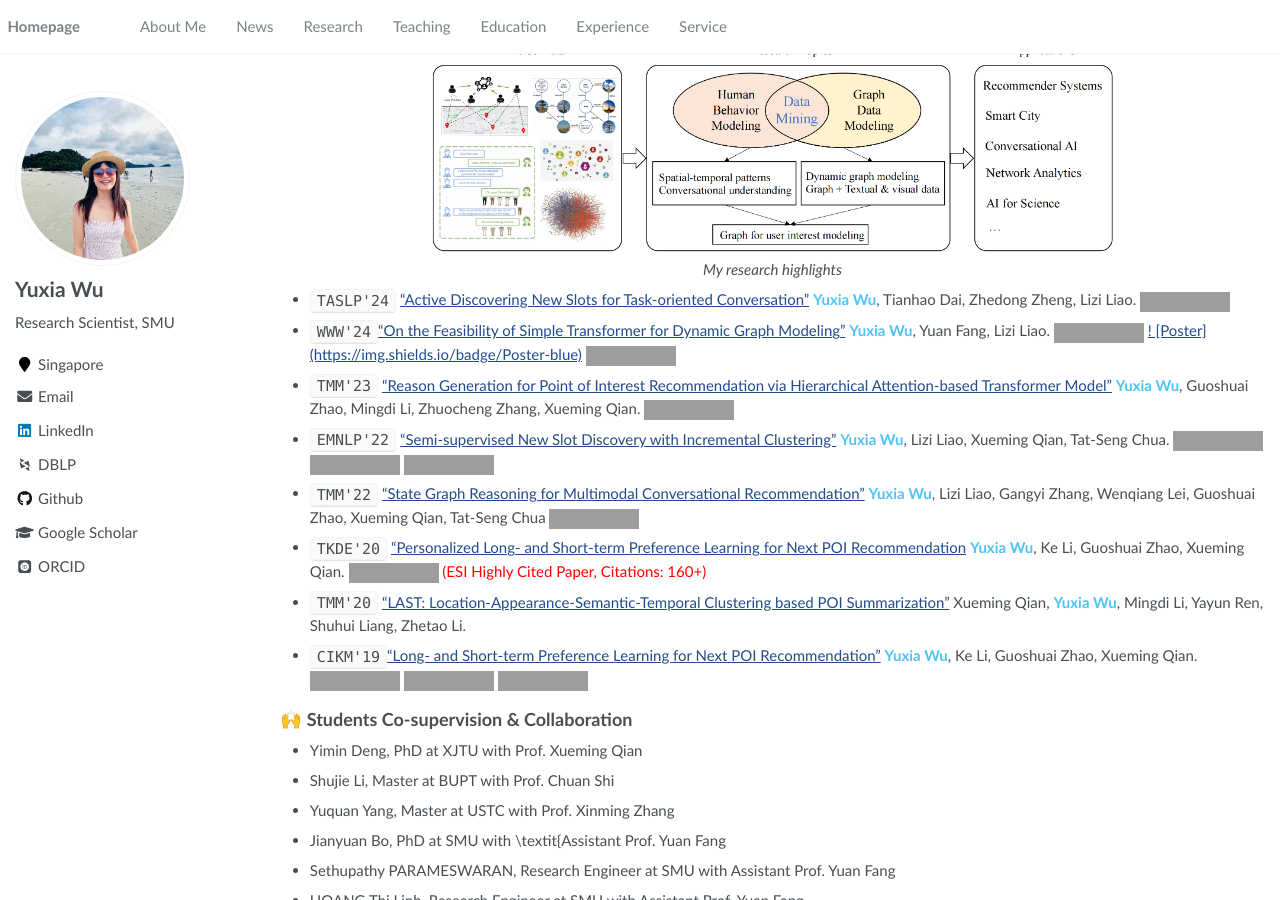
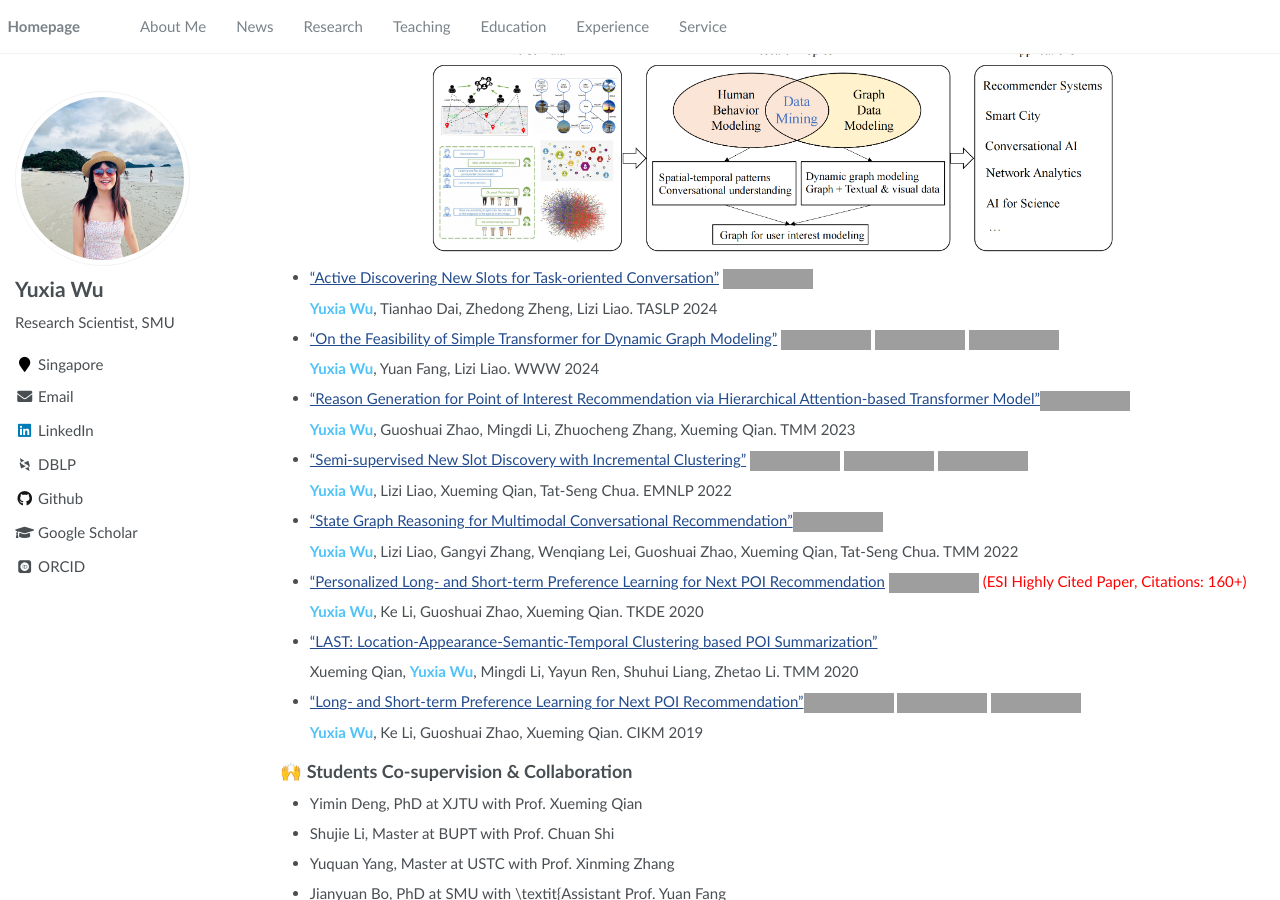
Before and after one commit to YuxiaWu/YuxiaWu.github.io, a Jekyll site: the page built from _pages/about.md, in a window 1280 px wide and 900 px high, scrolled down 797 px. Built offline with Jekyll 4.4.1, drawn with Linux system fonts in a browser that asks for light colours; some web fonts are replaced; grey boxes are pictures that could not be loaded.

Commit message:
Update about.md

```diff
--- a/_pages/about.md
+++ b/_pages/about.md
@@ -46,42 +46,44 @@ I am interested in conducting interdisciplinary research and am open to collabor
 See [Google Scholar](https://scholar.google.com/citations?user=bRgptuYAAAAJ) for the full publication list.
 
  <div style="text-align: center;">
-    <img src="/images/research-theme.png" alt="My Profile Image" width="70%">
-    <p><em>My research highlights </em></p>
+    <img src="/images/research-theme.png" alt="My research highlights" width="70%">
 </div>
 
-- ``TASLP'24`` ["Active Discovering New Slots for Task-oriented Conversation"](/my_papers/Active_Discovering_New_Slots_for_Task_oriented_Conversation.pdf)
-  <span style="color:#4FC3F7">**Yuxia Wu**</span>, Tianhao Dai, Zhedong Zheng, Lizi Liao.
-  [![CODE](https://img.shields.io/badge/CODE-blue)](https://github.com/YuxiaWu/Bi-criteria) <span class='show_paper_citations' data='bRgptuYAAAAJ:UebtZRa9Y70C'></span>
+-  ["Active Discovering New Slots for Task-oriented Conversation"](/my_papers/Active_Discovering_New_Slots_for_Task_oriented_Conversation.pdf) [![CODE](https://img.shields.io/badge/CODE-blue)](https://github.com/YuxiaWu/Bi-criteria) <span class='show_paper_citations' data='bRgptuYAAAAJ:UebtZRa9Y70C'></span>
 
-- ``WWW'24``["On the Feasibility of Simple Transformer for Dynamic Graph Modeling"](https://dl.acm.org/doi/pdf/10.1145/3589334.3645622)
-  <span style="color:#4FC3F7">**Yuxia Wu**</span>, Yuan Fang, Lizi Liao.
-  [![CODE](https://img.shields.io/badge/CODE-blue)](https://github.com/YuxiaWu/SimpleDyG) <strong><span class='show_paper_citations' data='bRgptuYAAAAJ:KlAtU1dfN6UC'></span></strong> [!  [Poster](https://img.shields.io/badge/Poster-blue)](/my_papers/WWW24-SimpleDyG-poster.pdf) [![VIDEO](https://img.shields.io/badge/VIDEO-blue)](https://www.youtube.com/watch?v=7sS0yVRS_jM)
+    <span style="color:#4FC3F7">**Yuxia Wu**</span>, Tianhao Dai, Zhedong Zheng, Lizi Liao. TASLP 2024
 
-- ``TMM'23`` ["Reason Generation for Point of Interest Recommendation via Hierarchical Attention-based Transformer Model"](/my_papers/Reason Generation for Point of Interest Recommendation via a Hierarchical Attention-based Transformer Model.pdf)
-  <span style="color:#4FC3F7">**Yuxia Wu**</span>, Guoshuai Zhao, Mingdi Li, Zhuocheng Zhang, Xueming Qian.
-  [![CODE](https://img.shields.io/badge/CODE-blue)](https://github.com/YuxiaWu/HAT)
+- ["On the Feasibility of Simple Transformer for Dynamic Graph Modeling"](https://dl.acm.org/doi/pdf/10.1145/3589334.3645622) [![CODE](https://img.shields.io/badge/CODE-blue)](https://github.com/YuxiaWu/SimpleDyG) <strong><span class='show_paper_citations' data='bRgptuYAAAAJ:KlAtU1dfN6UC'></span></strong> [![Poster](https://img.shields.io/badge/Poster-blue)](/my_papers/WWW24-SimpleDyG-poster.pdf) [![VIDEO](https://img.shields.io/badge/VIDEO-blue)](https://www.youtube.com/watch?v=7sS0yVRS_jM)
 
-- ``EMNLP'22`` ["Semi-supervised New Slot Discovery with Incremental Clustering"](/my_papers/2022.findings-emnlp.462.pdf)
-  <span style="color:#4FC3F7">**Yuxia Wu**</span>, Lizi Liao, Xueming Qian, Tat-Seng Chua.
-  [![CODE](https://img.shields.io/badge/CODE-blue)](https://github.com/YuxiaWu/SIC) [![Slides](https://img.shields.io/badge/Slides-blue)](/my_papers/EMNLP22-SIC-slides.pdf) [![VIDEO](https://img.shields.io/badge/VIDEO-blue)](https://aclanthology.org/2022.findings-emnlp.462.mp4)
+  <span style="color:#4FC3F7">**Yuxia Wu**</span>, Yuan Fang, Lizi Liao. WWW 2024
 
-- ``TMM'22`` ["State Graph Reasoning for Multimodal Conversational Recommendation"](/my_papers/State_Graph_Reasoning_for_Multimodal_Conversational_Recommendation.pdf)
-<span style="color:#4FC3F7">**Yuxia Wu**</span>, Lizi Liao, Gangyi Zhang, Wenqiang Lei, Guoshuai Zhao, Xueming Qian, Tat-Seng Chua
-[![CODE](https://img.shields.io/badge/CODE-blue)](https://github.com/yieshah/SGR) <strong><span class='show_paper_citations' data='bRgptuYAAAAJ:KlAtU1dfN6UC'></span></strong>
+- ["Reason Generation for Point of Interest Recommendation via Hierarchical Attention-based Transformer Model"](/my_papers/Reason Generation for Point of Interest Recommendation via a Hierarchical Attention-based Transformer Model.pdf)[![CODE](https://img.shields.io/badge/CODE-blue)](https://github.com/YuxiaWu/HAT)
+
+  <span style="color:#4FC3F7">**Yuxia Wu**</span>, Guoshuai Zhao, Mingdi Li, Zhuocheng Zhang, Xueming Qian. TMM 2023
+
+- ["Semi-supervised New Slot Discovery with Incremental Clustering"](/my_papers/2022.findings-emnlp.462.pdf)  [![CODE](https://img.shields.io/badge/CODE-blue)](https://github.com/YuxiaWu/SIC) [![Slides](https://img.shields.io/badge/Slides-blue)](/my_papers/EMNLP22-SIC-slides.pdf) [![VIDEO](https://img.shields.io/badge/VIDEO-blue)](https://aclanthology.org/2022.findings-emnlp.462.mp4)
+
+  <span style="color:#4FC3F7">**Yuxia Wu**</span>, Lizi Liao, Xueming Qian, Tat-Seng Chua. EMNLP 2022
 
 
-- ``TKDE'20`` [“Personalized Long- and Short-term Preference Learning for Next POI Recommendation](/my_papers/Personalized_Long-_and_Short-term_Preference_Learning_for_Next_POI_Recommendation.pdf)
-  <span style="color:#4FC3F7">**Yuxia Wu**</span>, Ke Li, Guoshuai Zhao, Xueming Qian.
-  [![CODE](https://img.shields.io/badge/CODE-blue)](https://github.com/yieshah/PLSPL) <span style="color:red">(ESI Highly Cited Paper, Citations: 160+)</span>
+- ["State Graph Reasoning for Multimodal Conversational Recommendation"](/my_papers/State_Graph_Reasoning_for_Multimodal_Conversational_Recommendation.pdf)[![CODE](https://img.shields.io/badge/CODE-blue)](https://github.com/yieshah/SGR) <strong><span class='show_paper_citations' data='bRgptuYAAAAJ:KlAtU1dfN6UC'></span></strong>
+
+    <span style="color:#4FC3F7">**Yuxia Wu**</span>, Lizi Liao, Gangyi Zhang, Wenqiang Lei, Guoshuai Zhao, Xueming Qian, Tat-Seng Chua. TMM 2022
 
 
-- ``TMM'20`` ["LAST: Location-Appearance-Semantic-Temporal Clustering based POI Summarization"](/my_papers/LAST_Location-Appearance-Semantic-Temporal_Clustering_Based_POI_Summarization.pdf)
-  Xueming Qian, <span style="color:#4FC3F7">**Yuxia Wu**</span>, Mingdi Li, Yayun Ren, Shuhui Liang, Zhetao Li.
+- [“Personalized Long- and Short-term Preference Learning for Next POI Recommendation](/my_papers/Personalized_Long-_and_Short-term_Preference_Learning_for_Next_POI_Recommendation.pdf)  [![CODE](https://img.shields.io/badge/CODE-blue)](https://github.com/yieshah/PLSPL) <span style="color:red">(ESI Highly Cited Paper, Citations: 160+)</span>
 
-- ``CIKM'19``["Long- and Short-term Preference Learning for Next POI Recommendation"](/my_papers/Long-%20and%20Short-term%20Preference%20Learning%20for%20Next%20POI%20Recommendation.pdf)
-  <span style="color:#4FC3F7">**Yuxia Wu**</span>, Ke Li, Guoshuai Zhao, Xueming Qian.
-  [![CODE](https://img.shields.io/badge/CODE-blue)](https://github.com/yieshah/PLSPL) [![Poster](https://img.shields.io/badge/Poster-blue)](/my_papers/CIKM19-LSPL-poster.pdf) [![Slides](https://img.shields.io/badge/Slides-blue)](/my_papers/CIKM19-LSPL-slides.pdf)
+    <span style="color:#4FC3F7">**Yuxia Wu**</span>, Ke Li, Guoshuai Zhao, Xueming Qian. TKDE 2020
+
+
+- ["LAST: Location-Appearance-Semantic-Temporal Clustering based POI Summarization"](/my_papers/LAST_Location-Appearance-Semantic-Temporal_Clustering_Based_POI_Summarization.pdf)
+
+    Xueming Qian, <span style="color:#4FC3F7">**Yuxia Wu**</span>, Mingdi Li, Yayun Ren, Shuhui Liang, Zhetao Li. TMM 2020
+
+- ["Long- and Short-term Preference Learning for Next POI Recommendation"](/my_papers/Long-%20and%20Short-term%20Preference%20Learning%20for%20Next%20POI%20Recommendation.pdf)[![CODE](https://img.shields.io/badge/CODE-blue)](https://github.com/yieshah/PLSPL) [![Poster](https://img.shields.io/badge/Poster-blue)](/my_papers/CIKM19-LSPL-poster.pdf) [![Slides](https://img.shields.io/badge/Slides-blue)](/my_papers/CIKM19-LSPL-slides.pdf)
+
+  <span style="color:#4FC3F7">**Yuxia Wu**</span>, Ke Li, Guoshuai Zhao, Xueming Qian. CIKM 2019
+
 
 ## 🙌 Students Co-supervision & Collaboration
 -  Yimin Deng, PhD at XJTU with Prof. Xueming Qian
```
